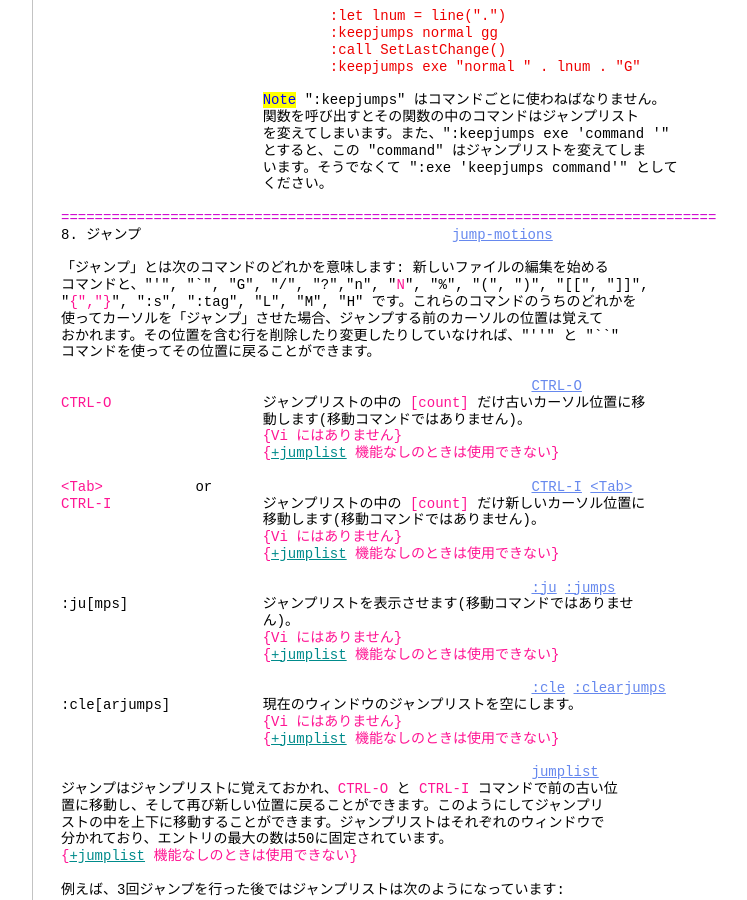
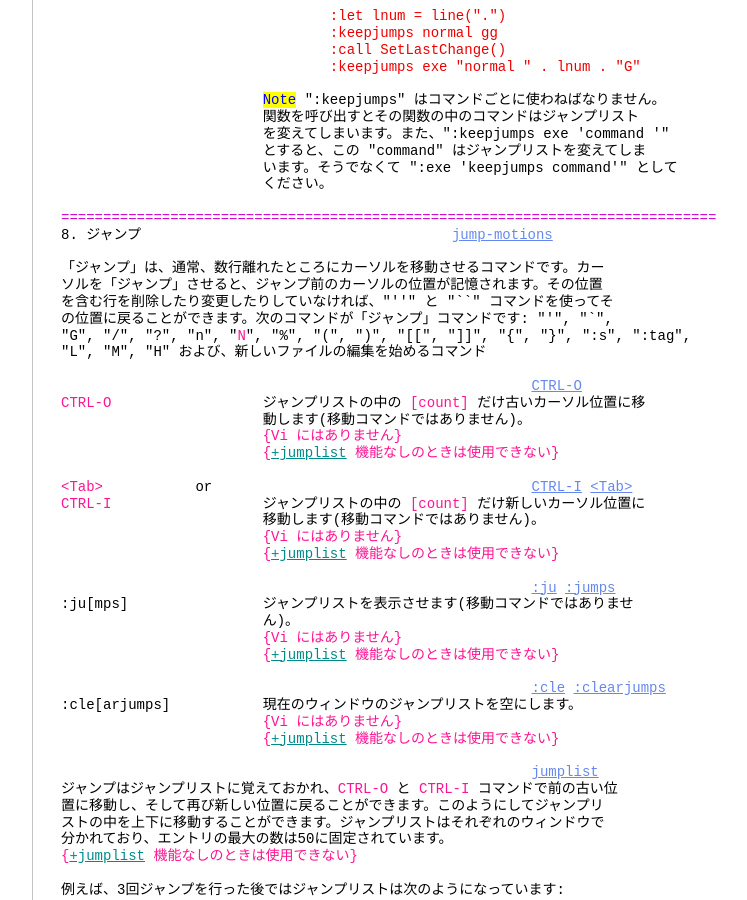
Before and after one commit to vim-jp/vimdoc-ja, a Jekyll site: the page built from motion.html, in a window 1280 px wide and 900 px high, scrolled down 17206 px. Shown: the whole window, without its empty margins (340-1087 px from the left). Built offline with Jekyll 4.4.1, drawn with Linux system fonts in a browser that asks for light colours; nearby versions of some CDN libraries; comment, search, counter and statistics services are not loaded; some of the changed text lies outside the part shown.

Commit message:
Generated by Travis JOB 1217.1
https://travis-ci.org/vim-jp/vimdoc-ja-working/builds/446173362

```diff
--- a/motion.html
+++ b/motion.html
@@ -1030,12 +1030,12 @@ g'<span class="Special">{mark}</span>&nbsp;&nbsp;g`<span class="Special">{mark}<
 <span class="PreProc">==============================================================================</span><br>
 8. ジャンプ&nbsp;&nbsp;&nbsp;&nbsp;&nbsp;&nbsp;&nbsp;&nbsp;&nbsp;&nbsp;&nbsp;&nbsp;&nbsp;&nbsp;&nbsp;&nbsp;&nbsp;&nbsp;&nbsp;&nbsp;&nbsp;&nbsp;&nbsp;&nbsp;&nbsp;&nbsp;&nbsp;&nbsp;&nbsp;&nbsp;&nbsp;&nbsp;&nbsp;&nbsp;&nbsp;&nbsp;&nbsp;<a class="Constant" href="motion.html#jump-motions" name="jump-motions">jump-motions</a><br>
 <br>
-「ジャンプ」とは次のコマンドのどれかを意味します: 新しいファイルの編集を始める<br>
-コマンドと、&quot;'&quot;, &quot;`&quot;, &quot;G&quot;, &quot;/&quot;, &quot;?&quot;,&quot;n&quot;, &quot;<span class="Special">N</span>&quot;, &quot;%&quot;, &quot;(&quot;, &quot;)&quot;, &quot;[[&quot;, &quot;]]&quot;,<br>
-&quot;<span class="Special">{&quot;,&quot;}</span>&quot;, &quot;:s&quot;, &quot;:tag&quot;, &quot;L&quot;, &quot;M&quot;, &quot;H&quot; です。これらのコマンドのうちのどれかを<br>
-使ってカーソルを「ジャンプ」させた場合、ジャンプする前のカーソルの位置は覚えて<br>
-おかれます。その位置を含む行を削除したり変更したりしていなければ、&quot;''&quot; と &quot;``&quot;<br>
-コマンドを使ってその位置に戻ることができます。<br>
+「ジャンプ」は、通常、数行離れたところにカーソルを移動させるコマンドです。カー<br>
+ソルを「ジャンプ」させると、ジャンプ前のカーソルの位置が記憶されます。その位置<br>
+を含む行を削除したり変更したりしていなければ、&quot;''&quot; と &quot;``&quot; コマンドを使ってそ<br>
+の位置に戻ることができます。次のコマンドが「ジャンプ」コマンドです: &quot;'&quot;, &quot;`&quot;,<br>
+&quot;G&quot;, &quot;/&quot;, &quot;?&quot;, &quot;n&quot;, &quot;<span class="Special">N</span>&quot;, &quot;%&quot;, &quot;(&quot;, &quot;)&quot;, &quot;[[&quot;, &quot;]]&quot;, &quot;{&quot;, &quot;}&quot;, &quot;:s&quot;, &quot;:tag&quot;,<br>
+&quot;L&quot;, &quot;M&quot;, &quot;H&quot; および、新しいファイルの編集を始めるコマンド<br>
 <br>
 &nbsp;&nbsp;&nbsp;&nbsp;&nbsp;&nbsp;&nbsp;&nbsp;&nbsp;&nbsp;&nbsp;&nbsp;&nbsp;&nbsp;&nbsp;&nbsp;&nbsp;&nbsp;&nbsp;&nbsp;&nbsp;&nbsp;&nbsp;&nbsp;&nbsp;&nbsp;&nbsp;&nbsp;&nbsp;&nbsp;&nbsp;&nbsp;&nbsp;&nbsp;&nbsp;&nbsp;&nbsp;&nbsp;&nbsp;&nbsp;&nbsp;&nbsp;&nbsp;&nbsp;&nbsp;&nbsp;&nbsp;&nbsp;&nbsp;&nbsp;&nbsp;&nbsp;&nbsp;&nbsp;&nbsp;&nbsp;<a class="Constant" href="motion.html#CTRL-O" name="CTRL-O">CTRL-O</a><br>
 <span class="Special">CTRL-O</span>&nbsp;&nbsp;&nbsp;&nbsp;&nbsp;&nbsp;&nbsp;&nbsp;&nbsp;&nbsp;&nbsp;&nbsp;&nbsp;&nbsp;&nbsp;&nbsp;&nbsp;&nbsp;ジャンプリストの中の&nbsp;<span class="Special">[count]</span>&nbsp;だけ古いカーソル位置に移<br>
@@ -1169,7 +1169,7 @@ count を使うと、可能な限り前／後にジャンプできます。つ
 &nbsp;&nbsp;&nbsp;&nbsp;&nbsp;&nbsp;&nbsp;&nbsp;&nbsp;&nbsp;&nbsp;&nbsp;&nbsp;&nbsp;&nbsp;&nbsp;&nbsp;&nbsp;&nbsp;&nbsp;&nbsp;&nbsp;&nbsp;&nbsp;&nbsp;&nbsp;&nbsp;&nbsp;&nbsp;&nbsp;&nbsp;&nbsp;&nbsp;&nbsp;&nbsp;&nbsp;&nbsp;&nbsp;&nbsp;&nbsp;&nbsp;&nbsp;&nbsp;&nbsp;&nbsp;&nbsp;&nbsp;&nbsp;&nbsp;&nbsp;&nbsp;&nbsp;&nbsp;&nbsp;&nbsp;&nbsp;<a class="Constant" href="motion.html#:changes" name=":changes">:changes</a><br>
 :changes&nbsp;&nbsp;&nbsp;&nbsp;&nbsp;&nbsp;&nbsp;&nbsp;&nbsp;&nbsp;&nbsp;&nbsp;&nbsp;&nbsp;&nbsp;&nbsp;変更リストを表示します。文字 &quot;&gt;&quot; のついているエントリ<br>
 &nbsp;&nbsp;&nbsp;&nbsp;&nbsp;&nbsp;&nbsp;&nbsp;&nbsp;&nbsp;&nbsp;&nbsp;&nbsp;&nbsp;&nbsp;&nbsp;&nbsp;&nbsp;&nbsp;&nbsp;&nbsp;&nbsp;&nbsp;&nbsp;は現在の位置であることを示しています。変更が行われると<br>
-&nbsp;&nbsp;&nbsp;&nbsp;&nbsp;&nbsp;&nbsp;&nbsp;&nbsp;&nbsp;&nbsp;&nbsp;&nbsp;&nbsp;&nbsp;&nbsp;&nbsp;&nbsp;&nbsp;&nbsp;&nbsp;&nbsp;&nbsp;&nbsp;&quot;&gt;&quot; は最新のエントリの下になり、&quot;g;&quot; で最新のエントリ<br>
+&nbsp;&nbsp;&nbsp;&nbsp;&nbsp;&nbsp;&nbsp;&nbsp;&nbsp;&nbsp;&nbsp;&nbsp;&nbsp;&nbsp;&nbsp;&nbsp;&nbsp;&nbsp;&nbsp;&nbsp;&nbsp;&nbsp;&nbsp;&nbsp;&quot;&gt;&quot; は最新のエントリの下になり、<a class="Comment" href="motion.html#g;">g;</a>&nbsp;で最新のエントリ<br>
 &nbsp;&nbsp;&nbsp;&nbsp;&nbsp;&nbsp;&nbsp;&nbsp;&nbsp;&nbsp;&nbsp;&nbsp;&nbsp;&nbsp;&nbsp;&nbsp;&nbsp;&nbsp;&nbsp;&nbsp;&nbsp;&nbsp;&nbsp;&nbsp;の場所に移動できることを表します。１列目はその場所に移<br>
 &nbsp;&nbsp;&nbsp;&nbsp;&nbsp;&nbsp;&nbsp;&nbsp;&nbsp;&nbsp;&nbsp;&nbsp;&nbsp;&nbsp;&nbsp;&nbsp;&nbsp;&nbsp;&nbsp;&nbsp;&nbsp;&nbsp;&nbsp;&nbsp;動するのに必要な count を示しています。例:<br>
 <br>
@@ -1179,7 +1179,7 @@ count を使うと、可能な限り前／後にジャンプできます。つ
 &nbsp;&nbsp;&nbsp;&nbsp;&nbsp;&nbsp;&nbsp;&nbsp;&nbsp;&nbsp;&nbsp;&nbsp;&nbsp;&nbsp;&nbsp;&nbsp;&nbsp;&nbsp;&nbsp;&nbsp;&nbsp;&nbsp;&nbsp;&nbsp;&nbsp;&nbsp;&nbsp;&nbsp;&nbsp;&nbsp;&nbsp;&nbsp;&nbsp;&nbsp;&nbsp;&nbsp;1&nbsp;&nbsp;&nbsp;&nbsp;14&nbsp;&nbsp; 54 the latest changed line<br>
 &nbsp;&nbsp;&nbsp;&nbsp;&nbsp;&nbsp;&nbsp;&nbsp;&nbsp;&nbsp;&nbsp;&nbsp;&nbsp;&nbsp;&nbsp;&nbsp;&nbsp;&nbsp;&nbsp;&nbsp;&nbsp;&nbsp;&nbsp;&nbsp;&nbsp;&nbsp;&nbsp;&nbsp;&nbsp;&nbsp;&nbsp;&nbsp;&gt;<br>
 <br>
-&nbsp;&nbsp;&nbsp;&nbsp;&nbsp;&nbsp;&nbsp;&nbsp;&nbsp;&nbsp;&nbsp;&nbsp;&nbsp;&nbsp;&nbsp;&nbsp;&nbsp;&nbsp;&nbsp;&nbsp;&nbsp;&nbsp;&nbsp;&nbsp;&quot;3g;&quot; とすると9行目に移動します。すると次の &quot;:changes&quot;<br>
+&nbsp;&nbsp;&nbsp;&nbsp;&nbsp;&nbsp;&nbsp;&nbsp;&nbsp;&nbsp;&nbsp;&nbsp;&nbsp;&nbsp;&nbsp;&nbsp;&nbsp;&nbsp;&nbsp;&nbsp;&nbsp;&nbsp;&nbsp;&nbsp;<span class="Comment">3g;</span>&nbsp;とすると9行目に移動します。すると次の&nbsp;<a class="Comment" href="motion.html#:changes">:changes</a><br>
 &nbsp;&nbsp;&nbsp;&nbsp;&nbsp;&nbsp;&nbsp;&nbsp;&nbsp;&nbsp;&nbsp;&nbsp;&nbsp;&nbsp;&nbsp;&nbsp;&nbsp;&nbsp;&nbsp;&nbsp;&nbsp;&nbsp;&nbsp;&nbsp;の出力はこうなります:<br>
 <br>
 &nbsp;&nbsp;&nbsp;&nbsp;&nbsp;&nbsp;&nbsp;&nbsp;&nbsp;&nbsp;&nbsp;&nbsp;&nbsp;&nbsp;&nbsp;&nbsp;&nbsp;&nbsp;&nbsp;&nbsp;&nbsp;&nbsp;&nbsp;&nbsp;&nbsp;&nbsp;&nbsp;&nbsp;&nbsp;&nbsp;&nbsp;&nbsp;<span class="PreProc">change line&nbsp;&nbsp;col text</span><br>
```
